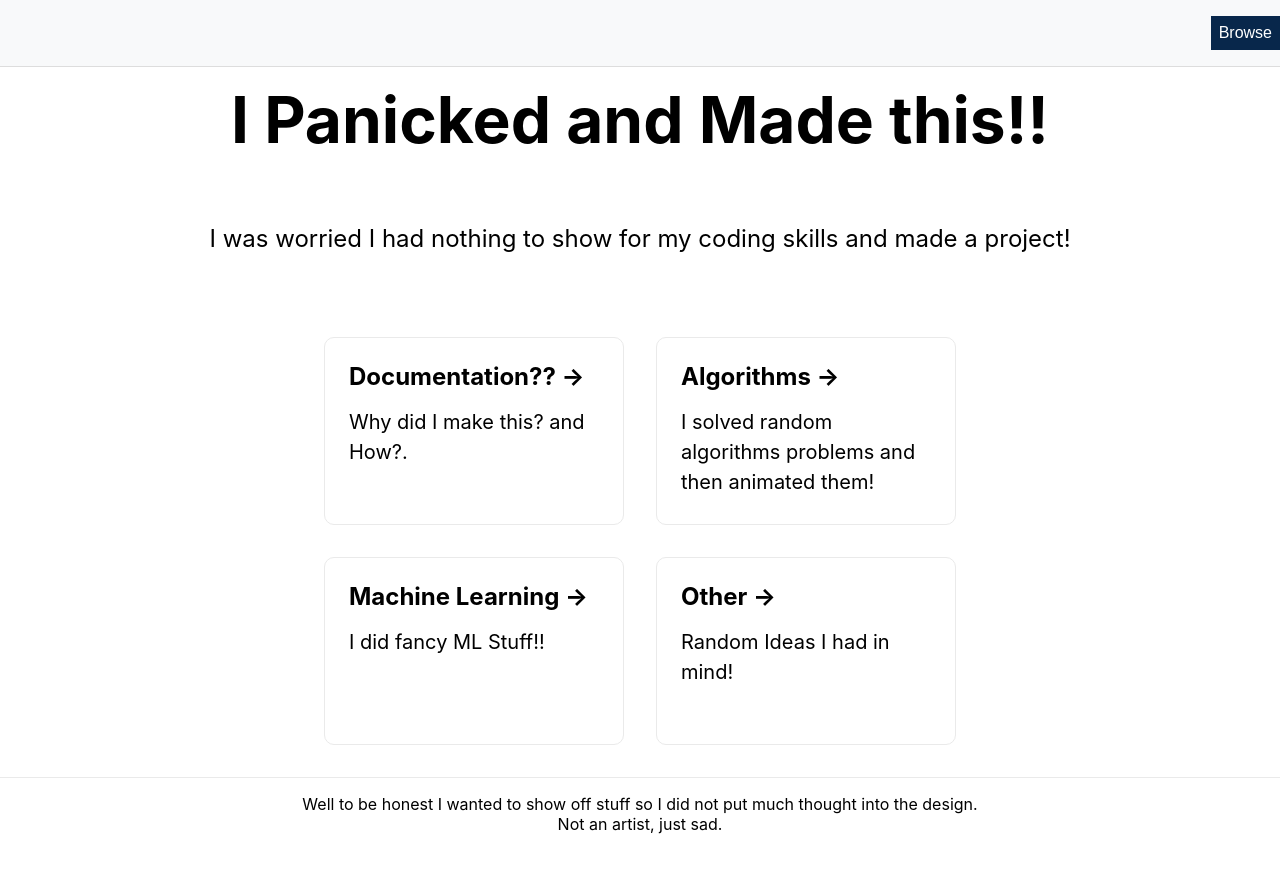
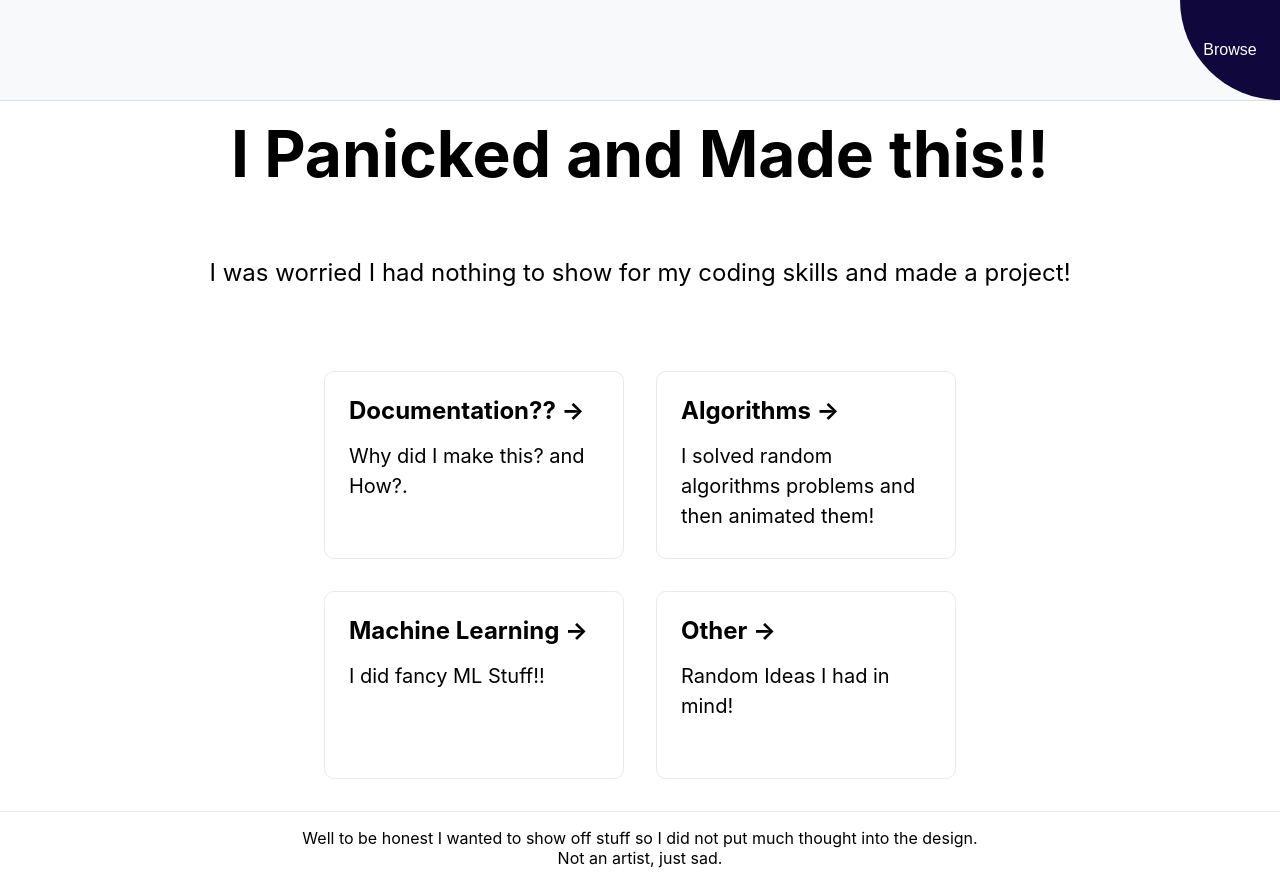
Before and after one commit to AnushaChatto/i_panicked_and_made_this, a Next.js app: page / in a window 1280 px wide. Before the commit the page ends 850 px from the top, so only its background shows below. Built offline with nearby package versions, Linux system fonts and the light colour scheme.

Commit message:
addition:corner button

```diff
--- a/pages/Header.tsx
+++ b/pages/Header.tsx
@@ -1,15 +1,16 @@
-
-import React from 'react';
+import React from "react";
 import styles from "../styles/Home.module.scss";
 const Header: React.FC = () => {
   return (
     <header className={styles.header}>
-        <div className={styles.dropdown}>
-          <button className={styles.dropbtn}>Browse</button>
-          <div className={styles.dropdown_content}>
-
-          </div>
-        </div>
+      <div className={`${styles.dropdown} ${styles.quarter_button}`}>
+        <button
+          className={`${styles.dropbtn} ${styles.quarter} ${styles.top_left_corner_button}`}
+        >
+          <span>Browse</span>
+        </button>
+        <div className={styles.dropdown_content}></div>
+      </div>
     </header>
   );
 };
--- a/styles/Home.module.scss
+++ b/styles/Home.module.scss
@@ -21,10 +21,10 @@
   display: flex;
   justify-content: flex-end;
   text-align: center;
-  padding: 1rem 0;
   align-items: center;
   background-color: #f8f9fa;
   border-bottom: 1px solid #ddd;
+  min-height: 10vh;
 }
 
 .footer {
@@ -137,7 +137,6 @@
 
 /* The container <div> - needed to position the dropdown content */
 .dropdown {
-  position: relative;
   display: inline-block;
 }
 
@@ -175,6 +174,26 @@
   background-color: #0070f3;
 }
 
+.quarter-button{
+  position: absolute;
+}
+
+.quarter {
+  width: 100px;
+  height: 100px;
+}
+
+.top_left_corner_button {
+  border-bottom-left-radius: 200px;
+  background: #10073d;
+  float: left;
+
+  // & > span {
+
+  // }
+}
+
+
 @media (max-width: 600px) {
   .grid {
     width: 100%;
```
